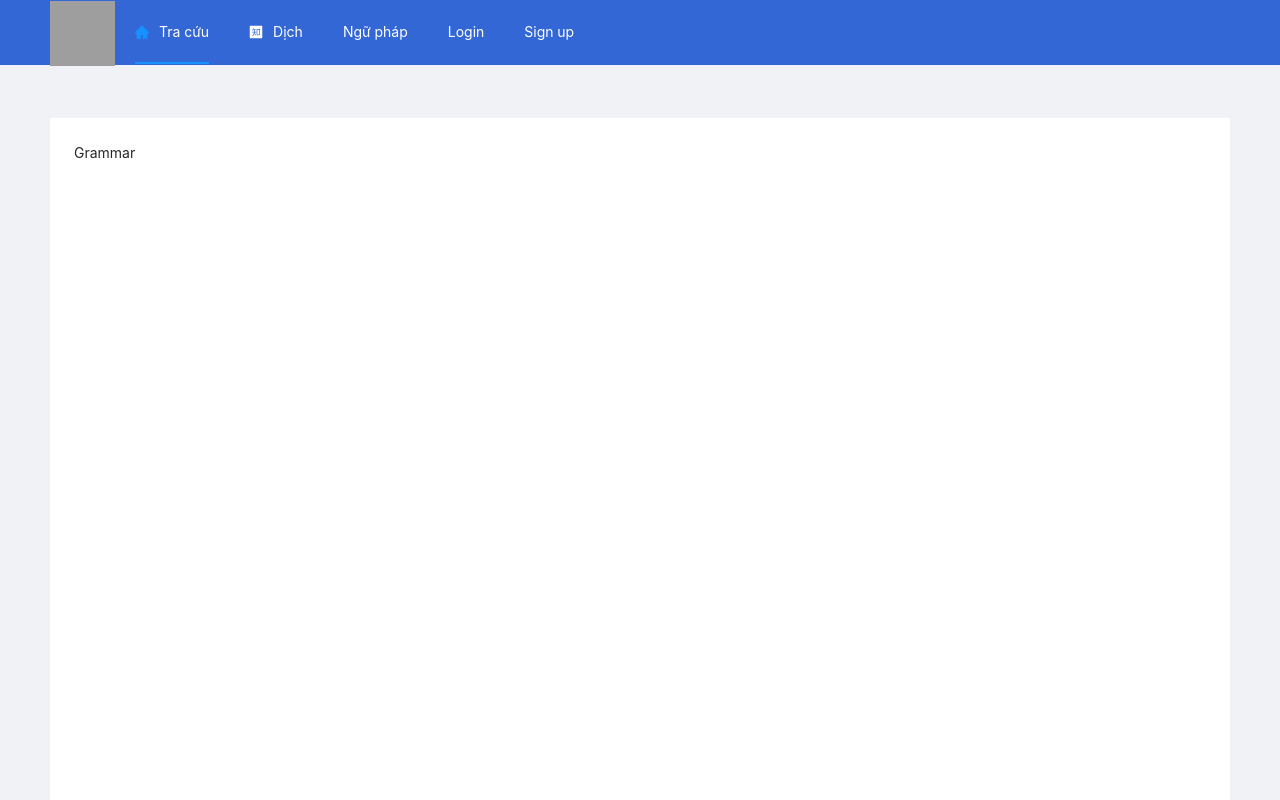
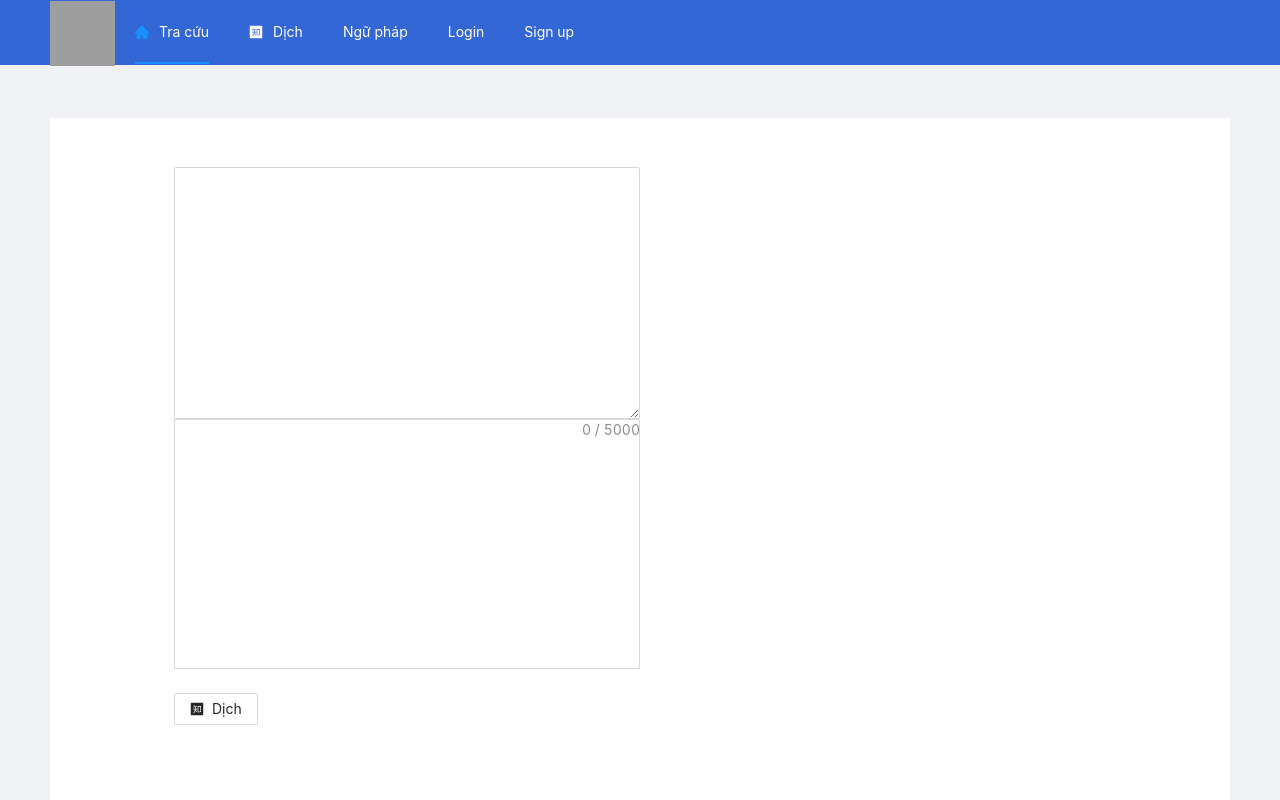
Before and after one commit to tranhoanglonghai2k/Project-Web-Frontend, a React (Create React App) app in the folder frontend/: page /grammar in a window 1280 px wide. Shown: the top 800 px of the page. Built offline with nearby package versions, Linux system fonts and the light colour scheme; grey boxes are pictures that could not be loaded.

Commit message:
Grammar page

```diff
--- /dev/null
+++ b/frontend/src/components/CheckGrammar/CheckGrammar.js
@@ -0,0 +1,95 @@
+import React, { useState } from "react";
+import axios from "axios";
+import { Form, Select, Input, Button } from "antd";
+import { ZhihuSquareFilled } from "@ant-design/icons";
+import { END_POINT } from "../../config";
+import "./CheckGrammar.css";
+import "../../App.css";
+
+export const CheckGrammar = () => {
+  localStorage.clear(); // NOTE: khi nào public thì xóa
+
+  const { Option } = Select;
+  const { TextArea } = Input;
+
+  const [form] = Form.useForm();
+
+  const [lang1, setLang1] = useState("Anh");
+  const [lang2, setLang2] = useState("Việt");
+  const [input, setInput] = useState("Plese input");
+  const [output, setOutput] = useState("");
+  const check = localStorage.getItem("his")
+    ? JSON.stringify(localStorage.getItem("his"))
+    : [];
+
+  const [his, setHis] = useState(check);
+
+  function handleChangeinput(values) {
+    setInput(values);
+    // console.log(values);
+  }
+
+  function handleChangelang1(value) {
+    value === "Anh" ? setLang2("Việt") : setLang2("Anh");
+    setLang1(value);
+  }
+
+  function handleSubmit(values) {
+    // setHis((data) => [...data, input]);
+
+    // localStorage.setItem("his", his);
+    // const request_lang = lang1 === "Việt" ? "en" : "vi";
+    // axios
+    //   .post(END_POINT + "/api/translate-paragraph", {
+    //     type: request_lang,
+    //     param: input,
+    //   })
+    //   .then((res) => {
+    //     setOutput(res.data.param);
+    //   });
+
+    form
+      .validateFields()
+      .then((values) => {
+        // Submit values
+        // submitValues(values);
+        console.log(values);
+      })
+      .catch((errorInfo) => {});
+  }
+
+  return (
+    <div className="container mglr-100 mgtb-25">
+      <div>
+        <Form form={form} onSubmit={handleSubmit}>
+          <div className="container-translate mgt-10">
+            <Form.Item>
+              <TextArea
+                rows={4}
+                showCount
+                maxLength={5000}
+                allowClear
+                name="input"
+                onChange={handleChangeinput}
+                className="textarea"
+              />
+              <div className="output-translate">{output}</div>
+            </Form.Item>
+          </div>
+
+          <Form.Item>
+            <Button
+              className="btn-submit"
+              onSubmit={handleSubmit}
+              icon={<ZhihuSquareFilled />}
+            >
+              Dịch
+            </Button>
+          </Form.Item>
+        </Form>
+
+        <ul>{his && his.map((item) => <li>{item} </li>)}</ul>
+      </div>
+    </div>
+  );
+};
--- a/frontend/src/pages/Grammar/Grammar.js
+++ b/frontend/src/pages/Grammar/Grammar.js
@@ -1,7 +1,7 @@
 import React from "react";
 import Header from "../Header/Header";
 import { Layout } from "antd";
-// import Content from "../Content/Content";
+import { CheckGrammar } from "../../components/CheckGrammar/CheckGrammar";
 
 function Grammar() {
   const { Content } = Layout;
@@ -17,7 +17,7 @@ function Grammar() {
             className="site-layout-background"
             style={{ padding: 24, minHeight: 2400, marginTop: 54 }}
           >
-            Grammar
+            <CheckGrammar />
           </div>
         </Content>
       </Layout>
```
Also changed, not shown: frontend/src/components/CheckGrammar/CheckGrammar.css (added).
